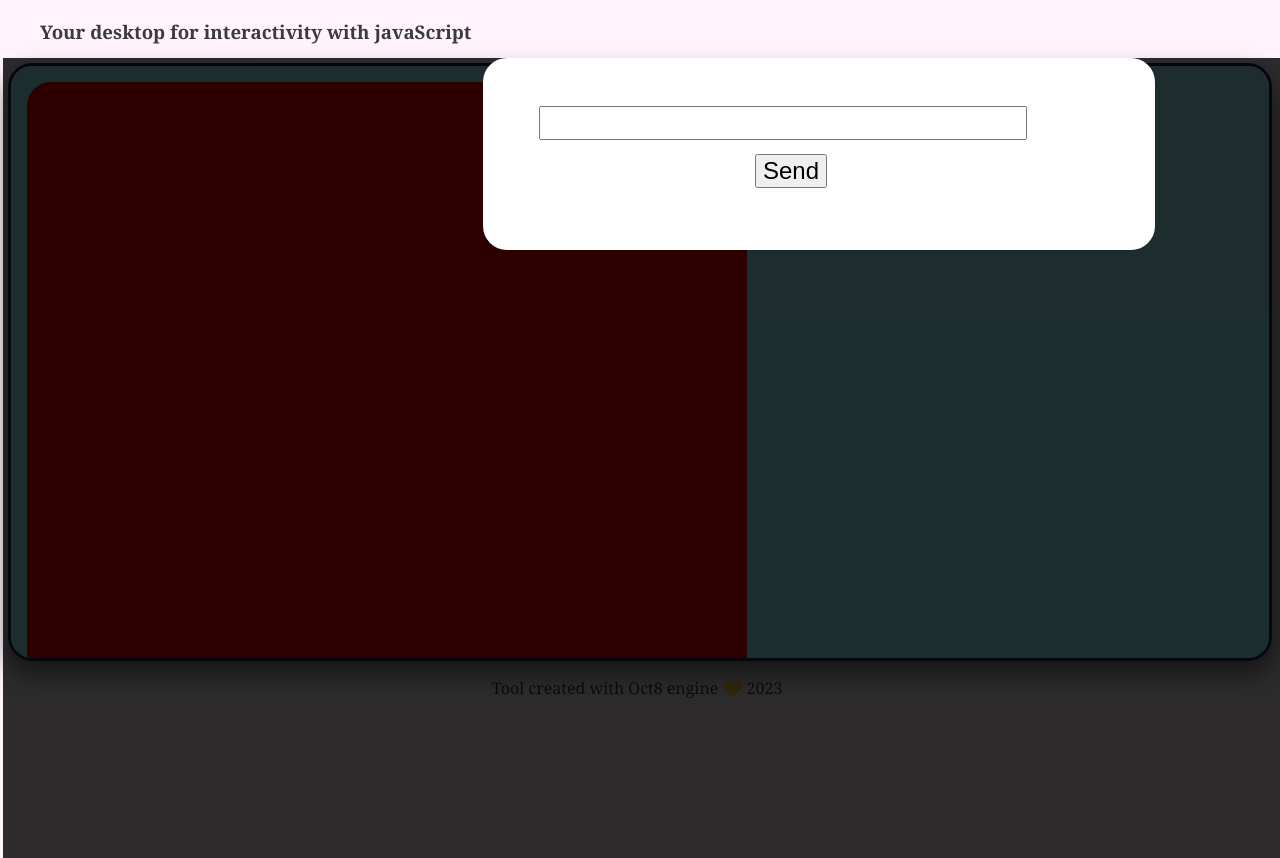
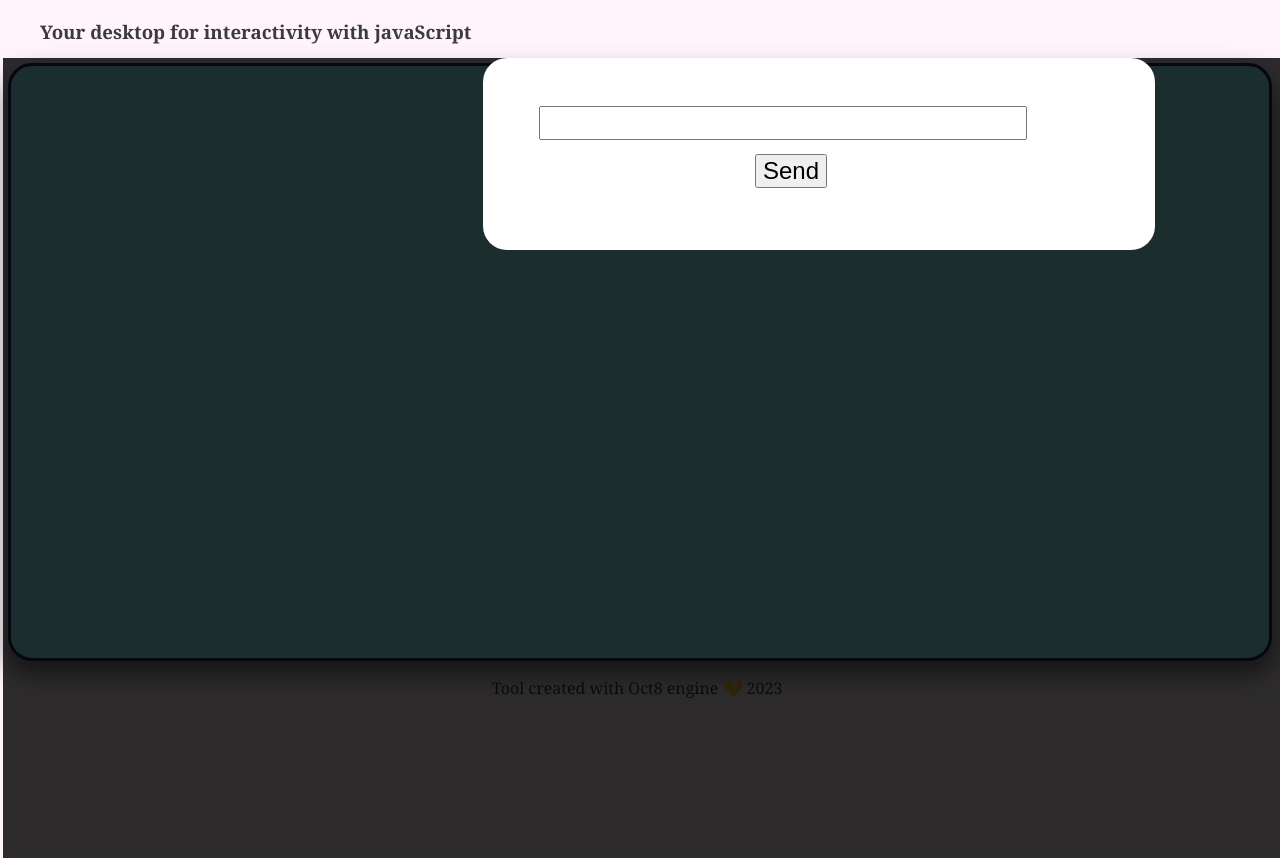
Before and after one commit to FelipeKatao/Yebox, a plain HTML site: page index.html in a window 1280 px wide. Shown: the part 67-925 px from the top of the page. Drawn offline with Linux system fonts and the light colour scheme.

Commit message:
Remocao de cards

```diff
--- a/index.html
+++ b/index.html
@@ -13,8 +13,7 @@
 
     <!--Here is your free creation area within the Sandbox id element-->
     <div id="SandBox" class="standart">
-      <card>
-      </card>
+
       <question id='quest1'></question>
     </div>
     <!--End Element Sandbox-->
```
